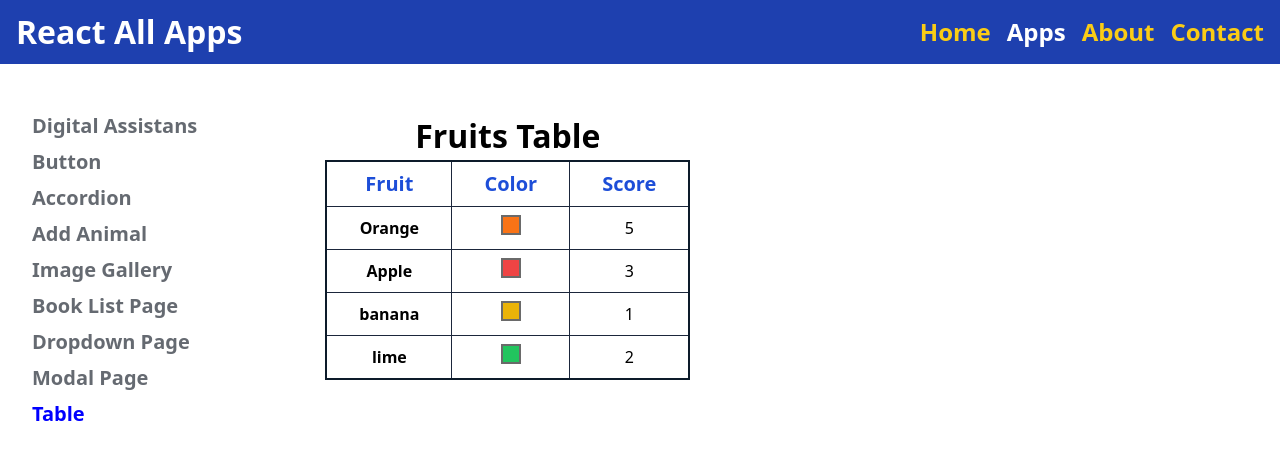
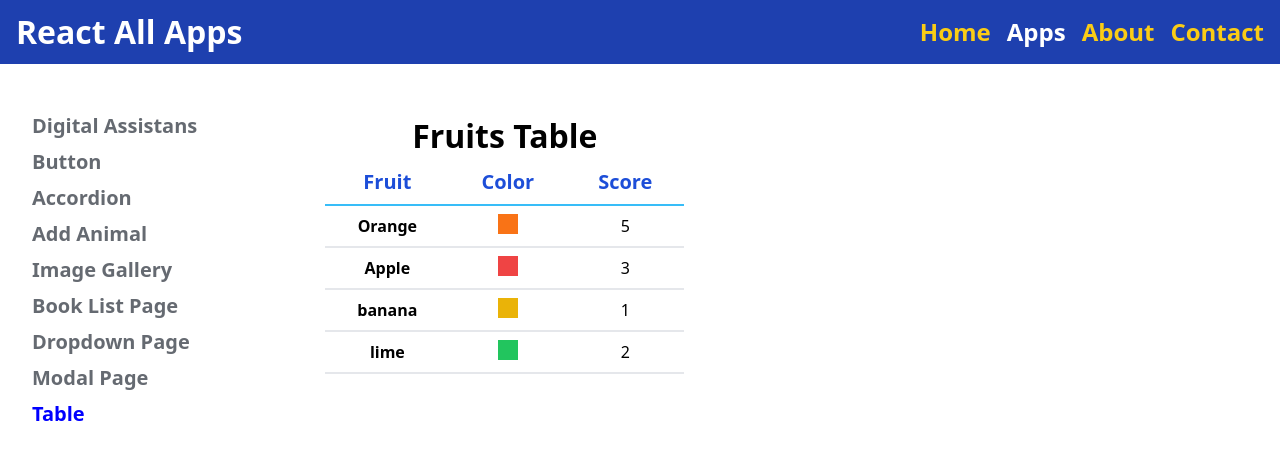
Before and after one commit to sedat355/react-all-apps, a React (Vite) app: page /apps/table in a window 1280 px wide. Shown: the top 460 px of the page. Built offline with nearby package versions, Linux system fonts and the light colour scheme.

Commit message:
border' lar kaldırıldı

```diff
--- a/src/css/index.css
+++ b/src/css/index.css
@@ -36,10 +36,10 @@
     position: relative;
   }
   .colorCol {
-    display: inline-block;
+    display: block;
     width: 20px;
     height: 20px;
-    border: 2px solid rgb(106, 106, 106);
+    /* border: 2px solid rgb(106, 106, 106);     */
   }
   .tcolor::before {
     content: '';
@@ -50,7 +50,7 @@
     top: 50%;
     left: 50%;
     transform: translate(-50%);
-    border: 2px solid rgb(106, 106, 106);
+    /* border: 2px solid rgb(106, 106, 106); */
   }
   /* .modal-container {
     min-height: 100vh;
@@ -78,6 +78,6 @@
     @apply font-bold text-2xl text-yellow-400 hover:text-yellow-300
   }
   .thead, .tdata {
-    @apply border border-black-one px-8 py-2 text-center
+    @apply px-8 py-2 text-center
   }
 }
--- a/src/pages/table/Row.jsx
+++ b/src/pages/table/Row.jsx
@@ -1,8 +1,8 @@
 const Row = ({item}) => {
   return (
-    <tr>
+    <tr className="border-b-2">
       <th className="thead" scope="row">{item.name}</th>
-      <td className={`tdata relative`}>
+      <td className={`tdata relative flex items-center justify-center`}>
         <span className={`colorCol ${item.color}`}></span>
       </td>
       <td className="tdata">{item.score}</td>
--- a/src/pages/table/Table.jsx
+++ b/src/pages/table/Table.jsx
@@ -7,13 +7,13 @@ const Table = ({data, headers, caption}) => {
   })
 
   return (
-    <table className="border-2 border-black-two">
+    <table className="">
       <caption>
         <h1>{caption}</h1>
       </caption>
 
       <thead>
-        <tr>
+        <tr className="border-b-2 border-sky-400">
           {renderedHeaders}
         </tr>
       </thead>
```
